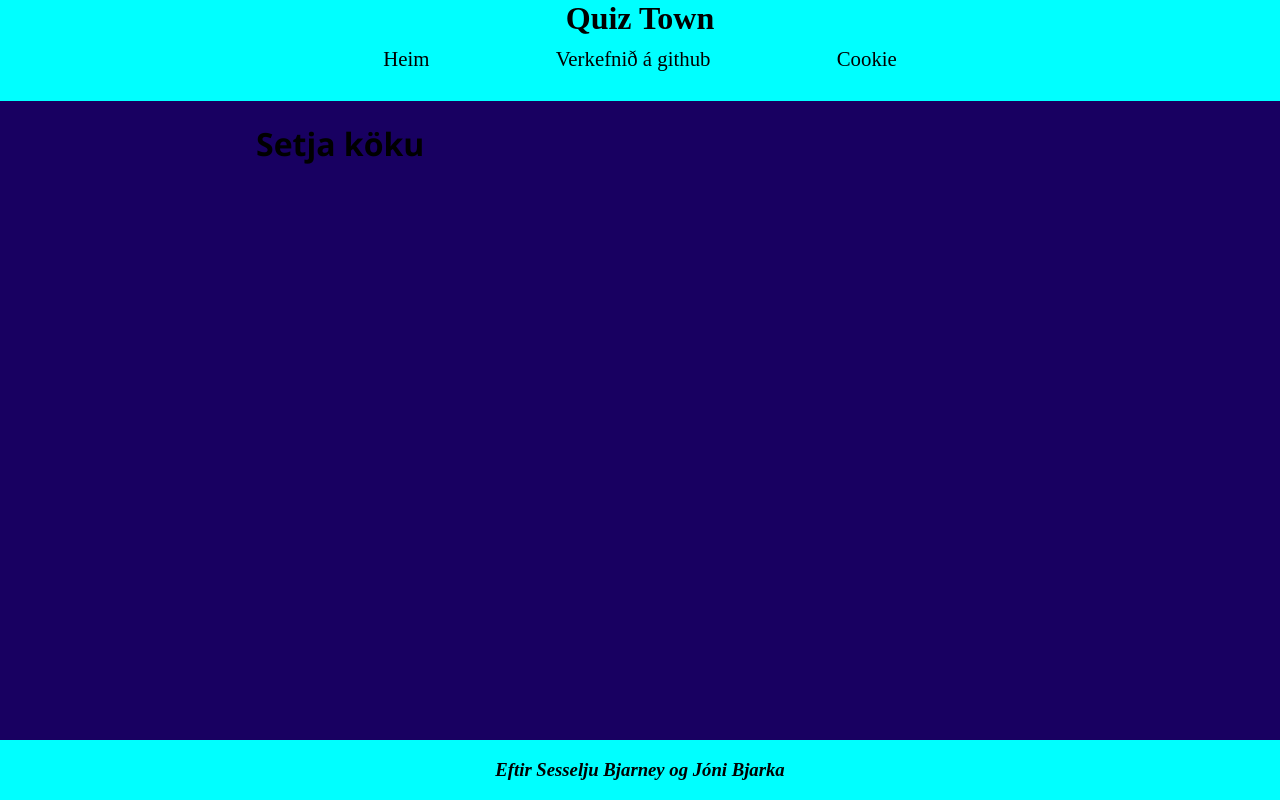
After one commit to nonni1234/timaverk-2, a Flask app: template templates/cookie.html in a window 1280 px wide. The commit adds this page. Run offline with Flask 2, Linux system fonts and the light colour scheme; the template is opened without the code that fills it, so the values that code supplies are empty.

Commit message:
mini cookie stuff added

```diff
--- a/app.py
+++ b/app.py
@@ -1,5 +1,5 @@
 import os
-from flask import Flask, render_template as template, session, url_for, request, redirect, json
+from flask import Flask, render_template as template, url_for,session, request, redirect, json, make_response
 app = Flask(__name__)
 app.secret_key = os.urandom(8)
 # Gera stuff tilbúið
@@ -14,7 +14,14 @@ def home():
     if "svor" in session: # Resettar cookies í hvert sinn sem þú ferð á root
         session.pop("svor")
         session.pop("teljari")
+
+    if request.cookies.get("Kaka"):
+        res = make_response(template("index.html",quizzes=quizzes))
+        res.set_cookie("Kaka","kaka",max_age=0)
+        return res
+
     return template("index.html",quizzes=quizzes)
+
 
 @app.route("/quiz/<name>")
 def quiz(name): # Gefur quiz eftir vali
@@ -86,6 +93,21 @@ def result(name): # Result fyrir spurningarnar
     session.pop("rett")
     return template("result.html", svor=svor, rett=rett, total = len(quizzes[name]))
 
+@app.route("/cookie")
+def cookie():
+    if not request.cookies.get("Kaka"):
+        res = make_response("Set inn cookie")
+        listi = ["1","2","3"]
+        res.set_cookie("Kaka",str(listi), max_age = 10)
+    else:
+        #res = make_response("Kakan er með value {}".format(request.cookies.get("Kaka")))
+        listi = request.cookies.get("Kaka")
+        res = make_response(template("cookie.html",cookie=list(eval(listi))))
+
+    return res
+
+
+
 @app.errorhandler(404)
 def pagenotfound(error):
     return template("404.html"), 404
--- /dev/null
+++ b/templates/cookie.html
@@ -0,0 +1,9 @@
+{% extends "base-default.html" %}
+{% block title %} Cookie stuff {% endblock %}
+{% block content %}
+<h1>Setja köku</h1>
+
+{% for x in cookie %}
+<h3>{{ x }}</h3>
+{% endfor %}
+{% endblock %}
--- a/templates/header.html
+++ b/templates/header.html
@@ -2,4 +2,5 @@
 <nav>
     <a href="/">Heim</a>
     <a href="https://github.com/nonni1234/timaverk-2" target="_blank">Verkefnið á github</a>
+    <a href="/cookie">Cookie</a>
 </nav>
```
